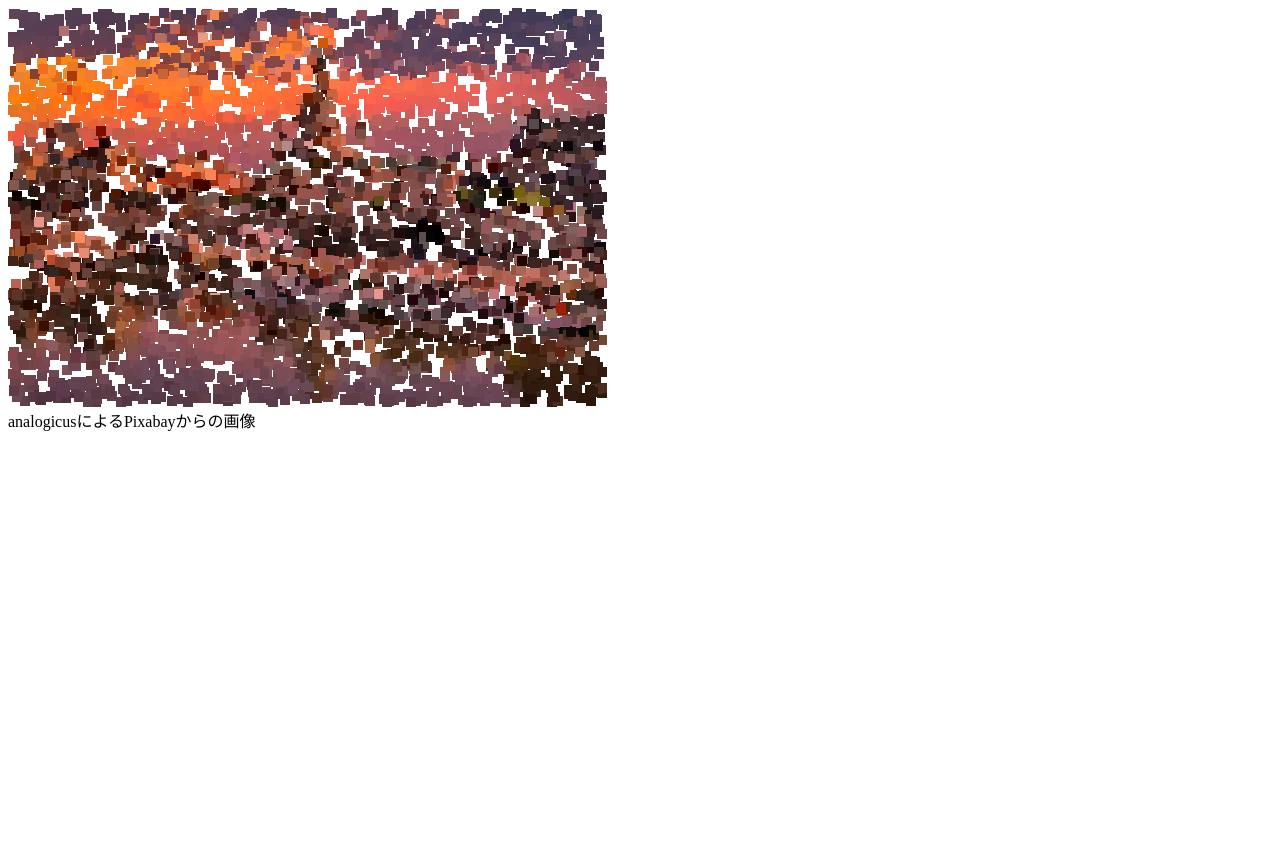
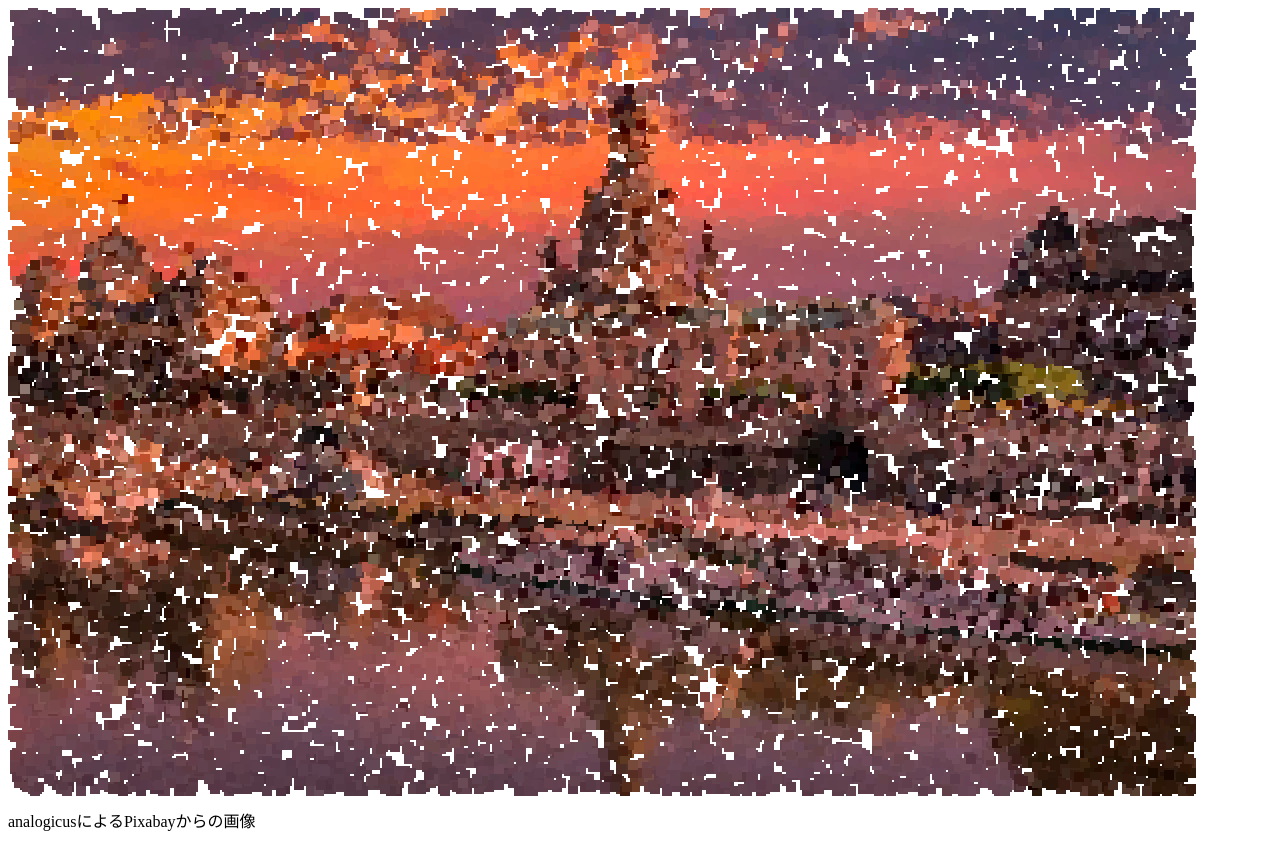
Before and after one commit to suginoha/page, a plain HTML site: page html5/pixel.html in a window 1280 px wide. Before the commit the page ends 800 px from the top, so only its background shows below. Drawn offline with Linux system fonts and the light colour scheme.

Commit message:
Add files via upload

```diff
--- a/html5/pixel.html
+++ b/html5/pixel.html
@@ -3,7 +3,7 @@
     <meta charset="UTF-8">
     <title>html5</title>
 </head>
-<canvas id="canvas" width="600" height="400"></canvas><br>
+<canvas id="canvas" width="1200" height="800"></canvas><br>
 <canvas id="canvas2" width="600" height="400"></canvas>
 <script>
 var img = new Image();
@@ -29,14 +29,14 @@ var cy=1;
 var col = ['#000', '#00f', '#f00', '#f0f', '#0f0','#0ff','#ff0','#fff'];
 
 var loop = function(){
-    for (var i = 0; i < 100; i++) {
+    for (var i = 0; i < 500; i++) {
         var x = randint(0, 590);
         var y = randint(0, 390);
         var pixel = ctx2.getImageData(x, y, 1, 1);
         var data = pixel.data;
         var rgba = 'rgba(' + data[0] + ',' + data[1] +
            ',' + data[2] + ', 1)';
-        tile(rgba, x, y, 10);
+        tile(rgba, x*2, y*2, 10);
     }
 };
 canvas.addEventListener("mouseup", (e) => {
```
